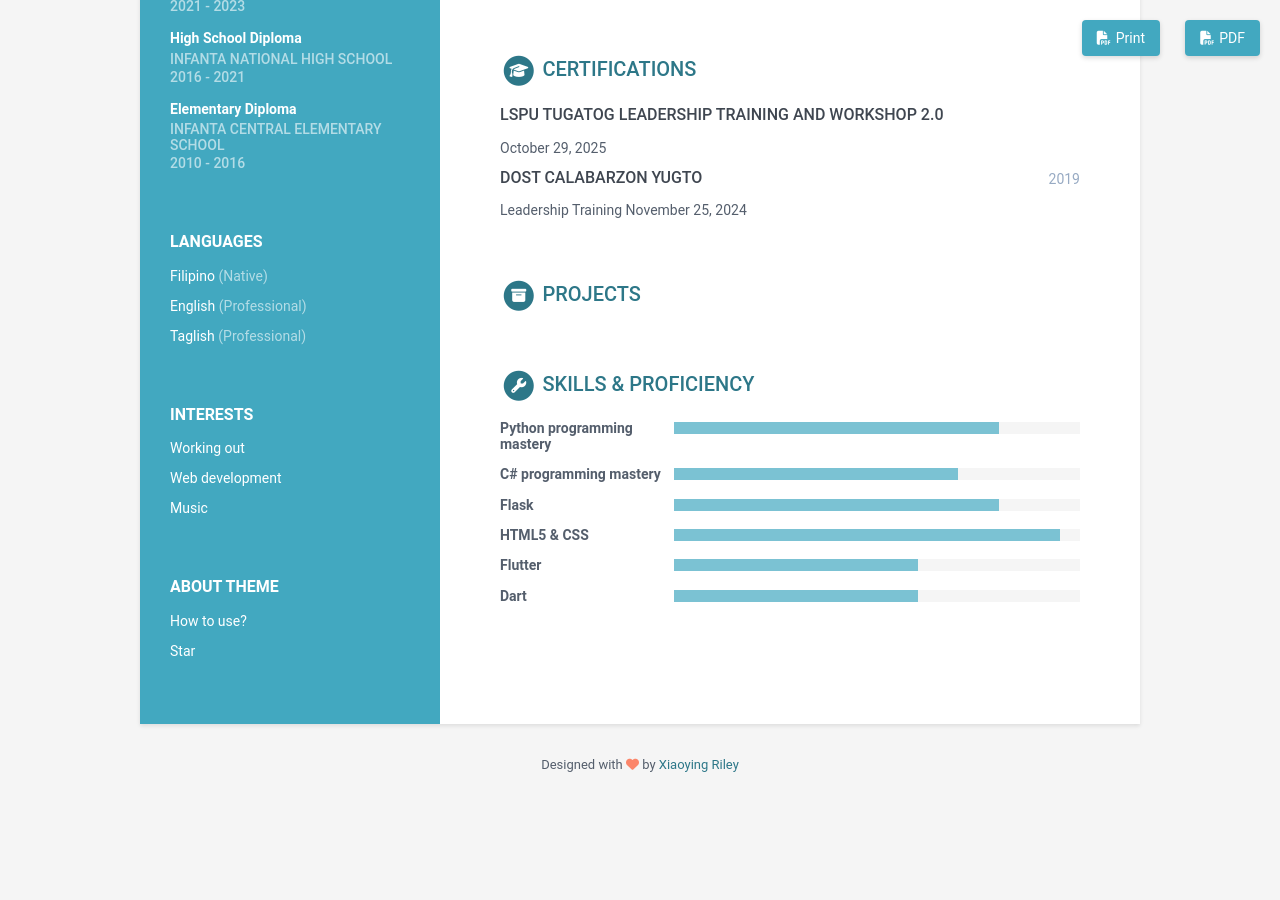
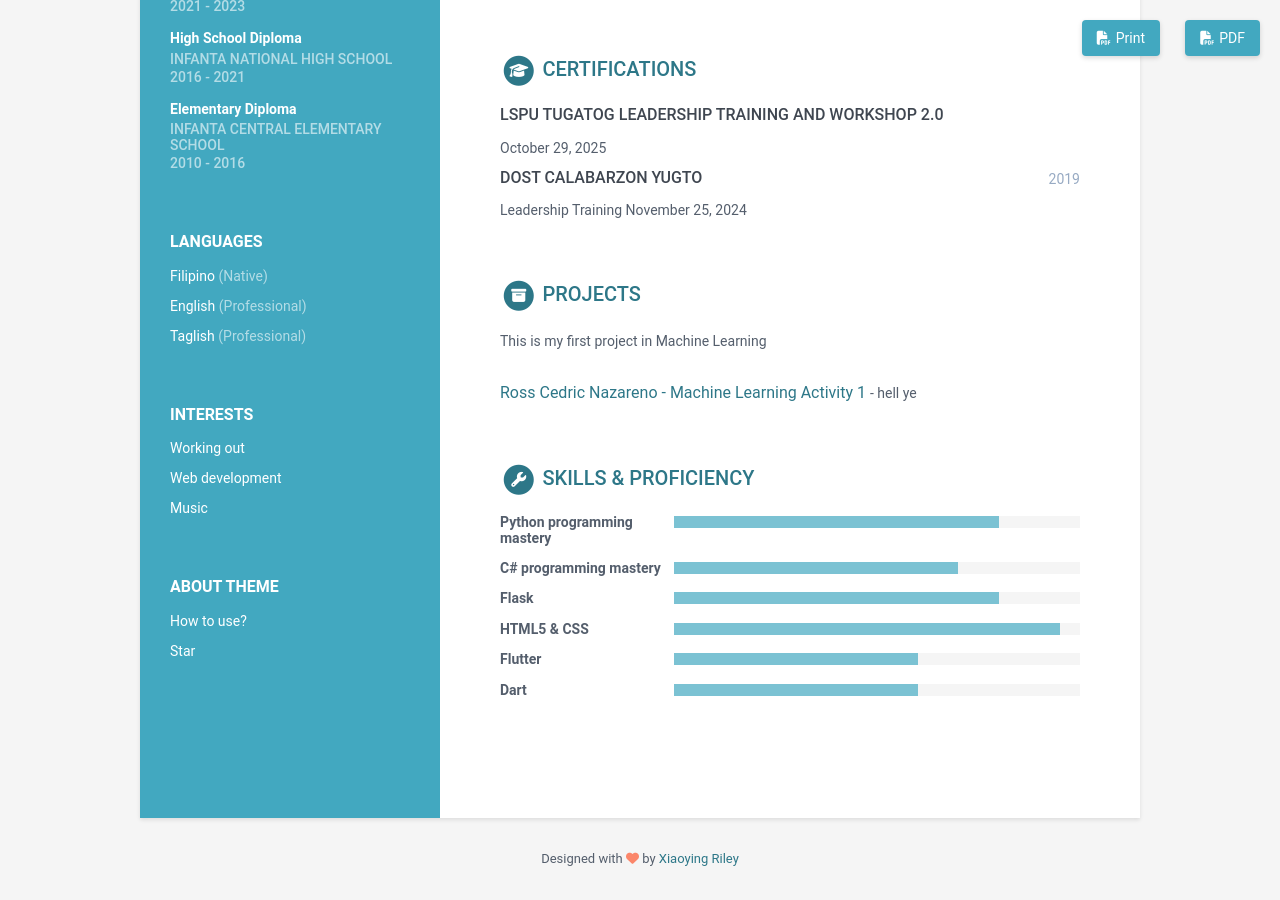
Before and after one commit to 0ced0/CSST-102-3A-AY-2025-2026, a Jekyll site: the page built from index.html, in a window 1280 px wide and 900 px high, scrolled down 776 px. Built offline with Jekyll 4.4.1, drawn with Linux system fonts in a browser that asks for light colours; before the commit the page ends 1582 px from its top, so only the background shows below that.

Commit message:
Update data.yml

```diff
--- a/_data/data.yml
+++ b/_data/data.yml
@@ -126,12 +126,12 @@ experiences:
 
 projects:
   title: Projects
-  intro: >
+  intro: This is my first project in Machine Learning
 
   assignments:
-  - title:
+  - title: Ross Cedric Nazareno - Machine Learning Activity 1
     link: Ross Cedric Nazareno_Machine Learning.pdf
-    tagline:
+    tagline: hell ye
 
 certifications:
   title: Certifications
```
